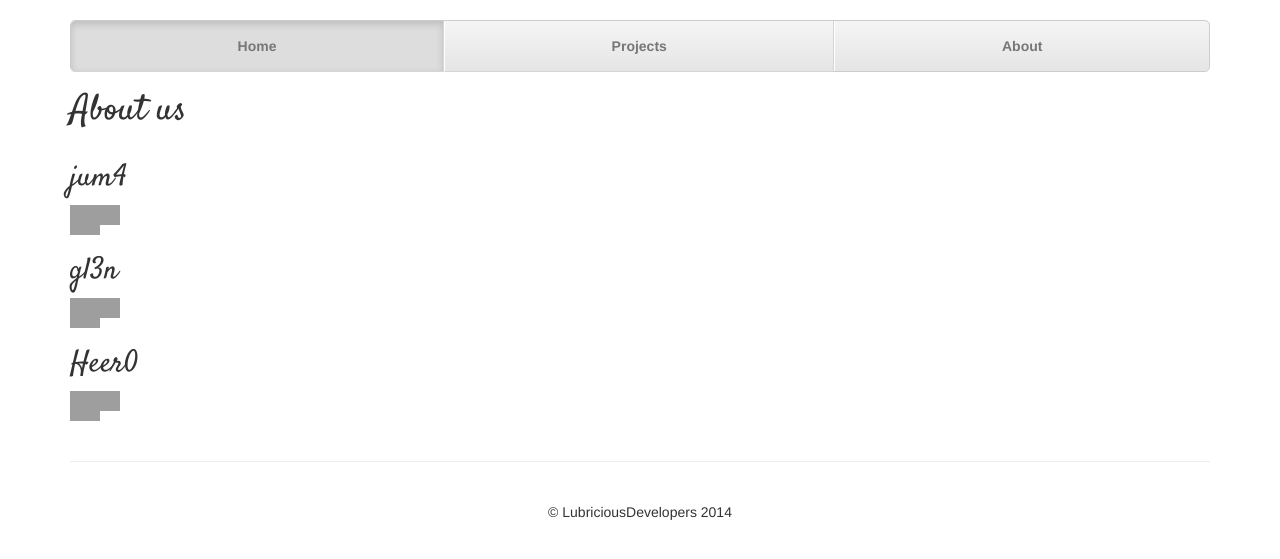
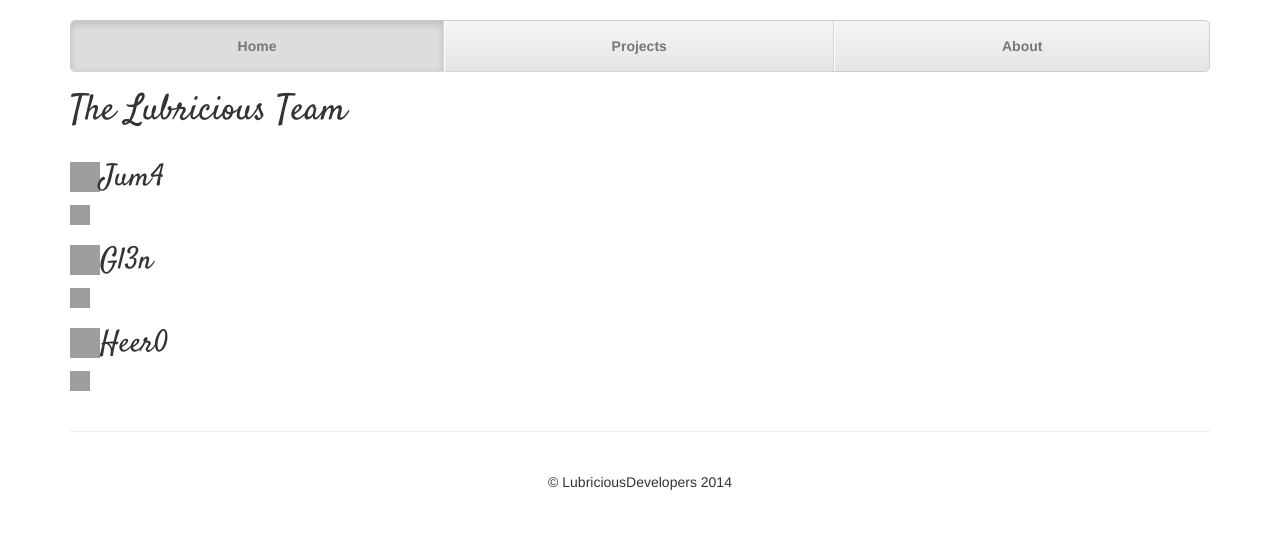
Before and after one commit to LubriciousDevelopers/lubriciousdevelopers.github.io, a Jekyll site: the page built from about.html, in a window 1280 px wide. Shown: the top 559 px of the page. Built offline with Jekyll 4.4.1, drawn with Linux system fonts in a browser that asks for light colours; nearby versions of some CDN libraries; grey boxes are pictures that could not be loaded.

Commit message:
Change member displaying

```diff
--- a/about.html
+++ b/about.html
@@ -3,14 +3,16 @@ layout: default
 title: About us
 ---
 
-<h1>About us</h1>
+<h1>The Lubricious Team</h1>
 
 <div class="row">
     {% for member in site.data.members %}
         <div class="col-lg-12">
-            <h2>{{ member.account }}</h2>
-            <img class="pull-left" height="30" size="30" src="https://avatars0.githubusercontent.com/u/{{ member.github }}?s=60" width="30">
-            <a href="https://github.com/{{ member.account }}">
+            <h2>
+                {{ member.account }}
+                <img class="user pull-left" height="30" size="30" src="https://avatars0.githubusercontent.com/u/{{ member.id }}?s=60" width="30">
+            </h2>
+            <a href="https://github.com/{{ member.github }}">
                 <img class="link" src="https://github.global.ssl.fastly.net/images/modules/logos_page/GitHub-Mark.png"/>
             </a>
         </div>
```
Also changed, not shown: _data/members.yml (+9 -6 lines).
